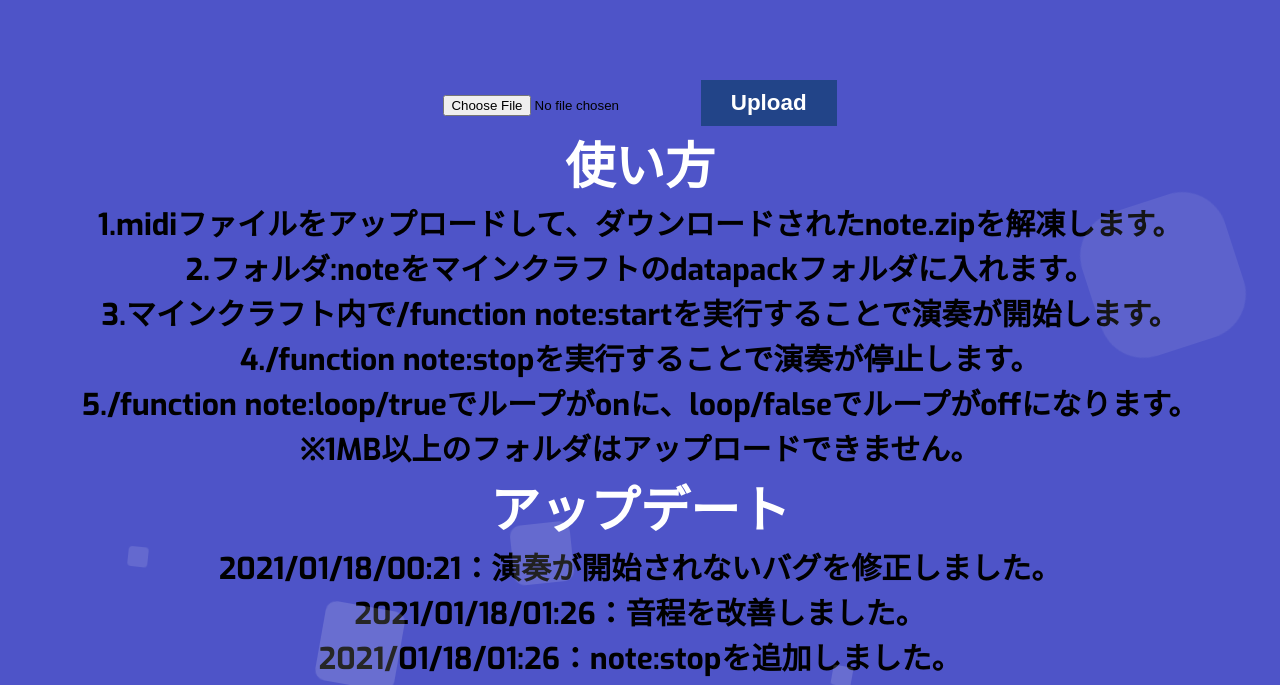
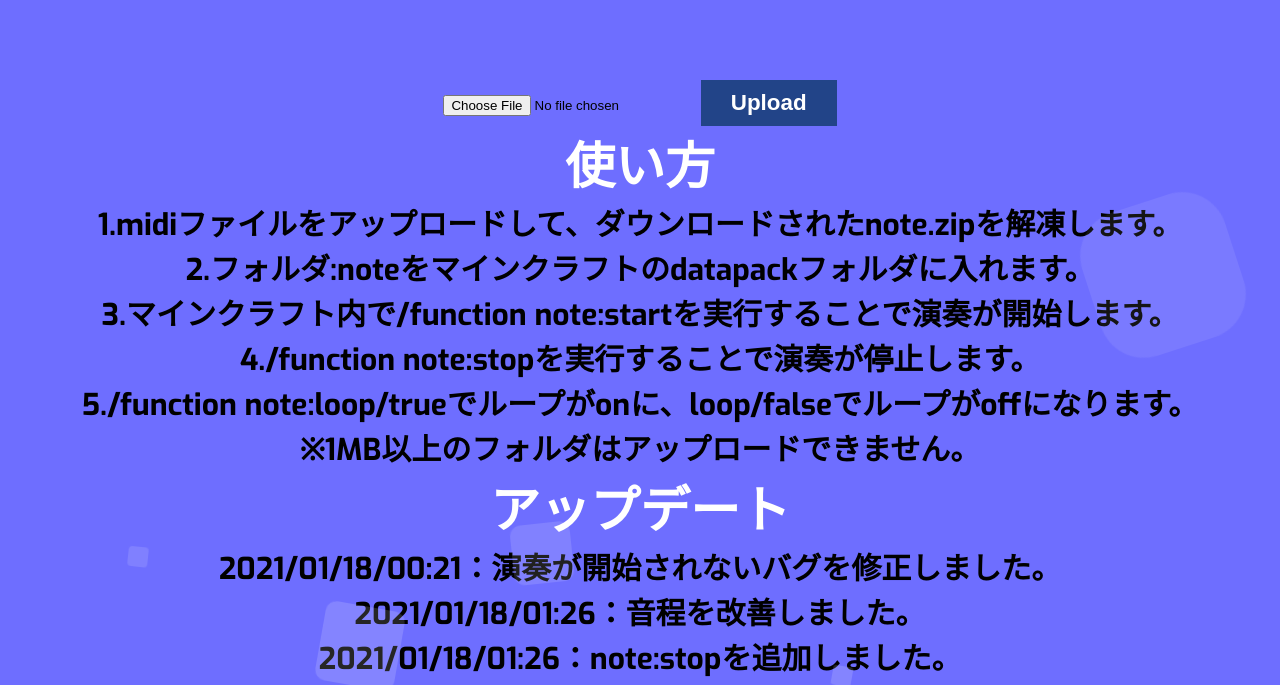
Before and after one commit to matcha1024/matcha1024-heroku, a Flask app: page /mc-note-functionner in a window 1280 px wide. Shown: the top 685 px of the page. Run offline with Flask 2, Linux system fonts and the light colour scheme.

Commit message:
change color

```diff
--- a/templates/index2.html
+++ b/templates/index2.html
@@ -79,7 +79,7 @@ body{
 
 .area{
     pointer-events: none;
-    background: #4e54c8;
+    background: #6e6eff;
     background: -webkit-linear-gradient(to left, #8f94fb, #4e54c8);
     width: 100%;
     height:275vh;
```
